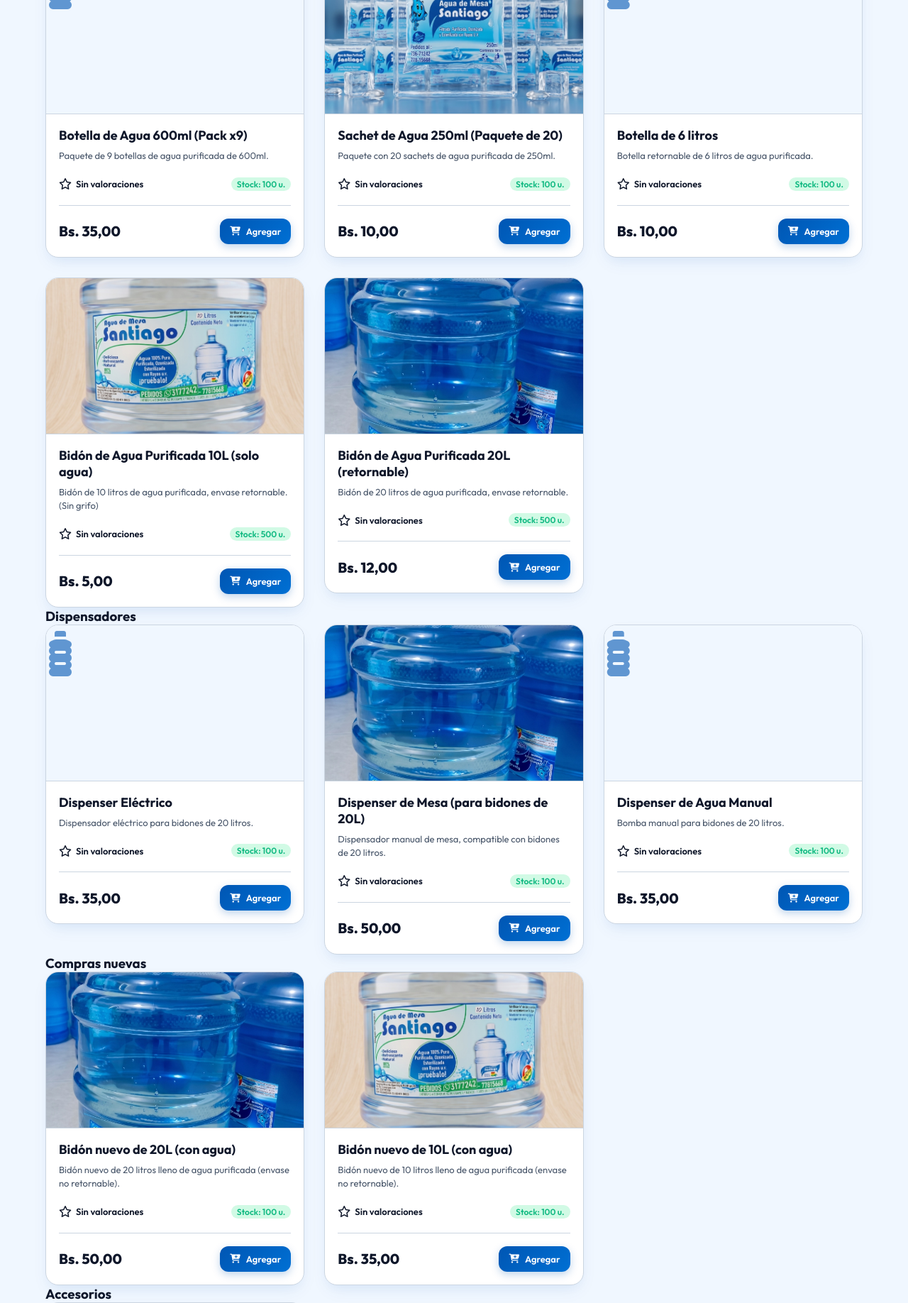
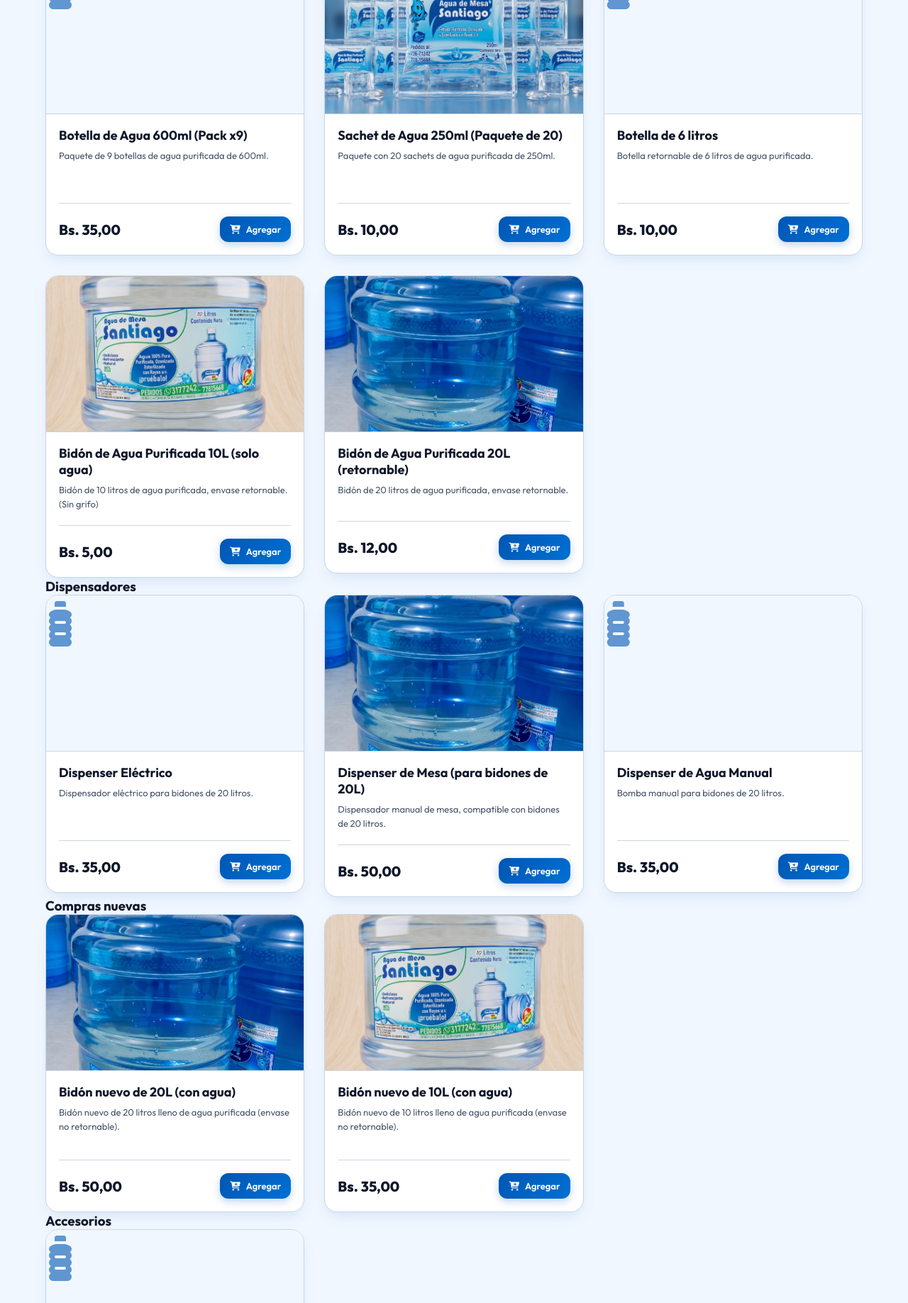
Before and after one commit to yeisonvargas14/AGUA2, a Django app: page / in a window 1280 px wide. Shown: the part 1534-3370 px from the top of the page at 71% size. Run offline with Django 5.2, Linux system fonts and the light colour scheme; data comes from the database, SQL or seed files in the repository; data that the repository does not hold is empty; some libraries are stand-ins or nearby versions.

Commit message:
style: ocultar globalmente las estrellas de valoracion y opiniones de clientes en las hojas de estilo

```diff
--- a/frontend/static/css/styles.css
+++ b/frontend/static/css/styles.css
@@ -2292,3 +2292,10 @@ html, body {
     font-size: 22px;
     font-weight: 800;
 }
+
+/* Ocultar valoraciones y opiniones en todo el software */
+.product-rating-inline,
+.product-rating,
+.reviews-section {
+    display: none !important;
+}
```
Also changed, not shown: 1 other file.
